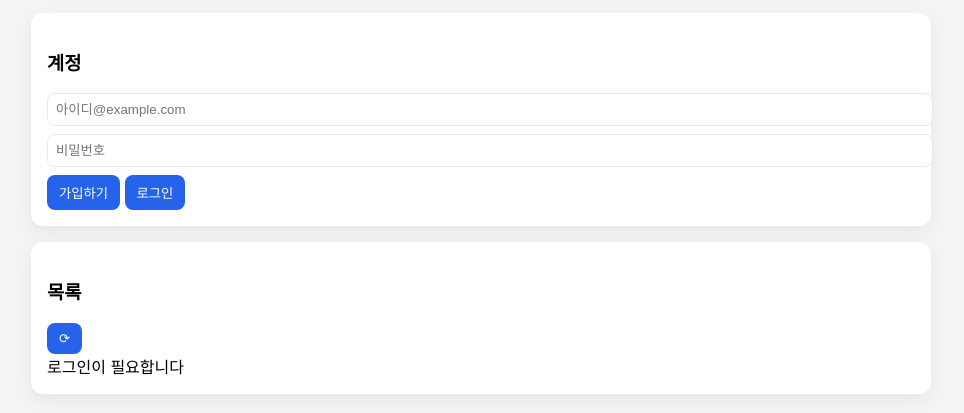
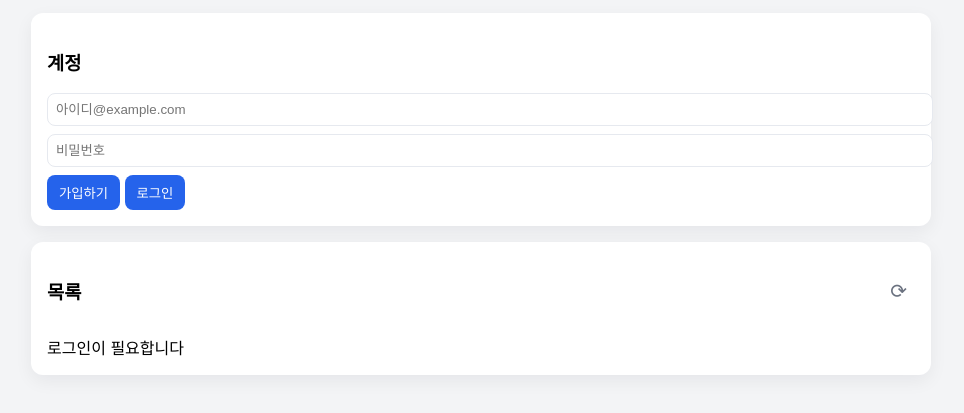
Before and after one commit to tatamoo/webpage, a plain HTML site: page index.html in a window 1280 px wide. Shown: the part 109-522 px from the top of the page, without its empty margins (159-1123 px from the left). Drawn offline with Linux system fonts and the light colour scheme; no server answers.

Commit message:
Add card-header and icon-btn styles to CSS

```diff
--- a/styles.css
+++ b/styles.css
@@ -4,15 +4,18 @@ body{
   margin:0;
   padding:24px
 }
+
 .container{
   max-width:900px;
   margin:0 auto
 }
+
 header{
   display:flex;
   justify-content:space-between;
   align-items:center
 }
+
 .card{
   background:#fff;
   padding:16px;
@@ -20,12 +23,34 @@ header{
   box-shadow:0 6px 18px rgba(15,23,42,0.06);
   margin-top:16px
 }
+
+.card-header {
+  display: flex;
+  align-items: center;
+  justify-content: space-between;
+  margin-bottom: 12px;
+}
+
+.icon-btn {
+  background: none;
+  border: none;
+  font-size: 20px;
+  cursor: pointer;
+  padding: 4px 8px;
+  color: #6b7280;
+}
+
+.icon-btn:hover {
+  color: #111827;
+}
+
 input,textarea{
   width:100%;
   padding:8px;
   border-radius:8px;
   border:1px solid #e6e9ef
 }
+
 button{
   background:#2563eb;
   color:#fff;
@@ -34,6 +59,7 @@ button{
   border:0;
   cursor:pointer
 }
+
 .note{
   padding:10px;
   border-radius:8px;
```
